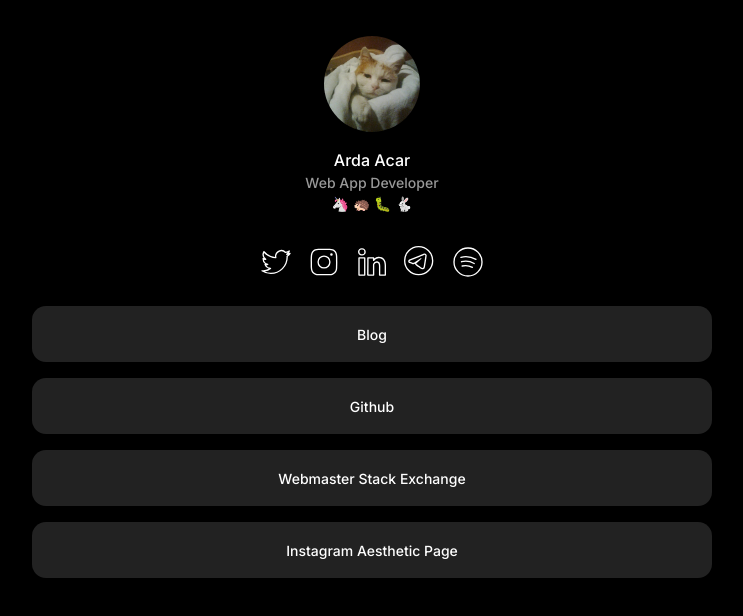
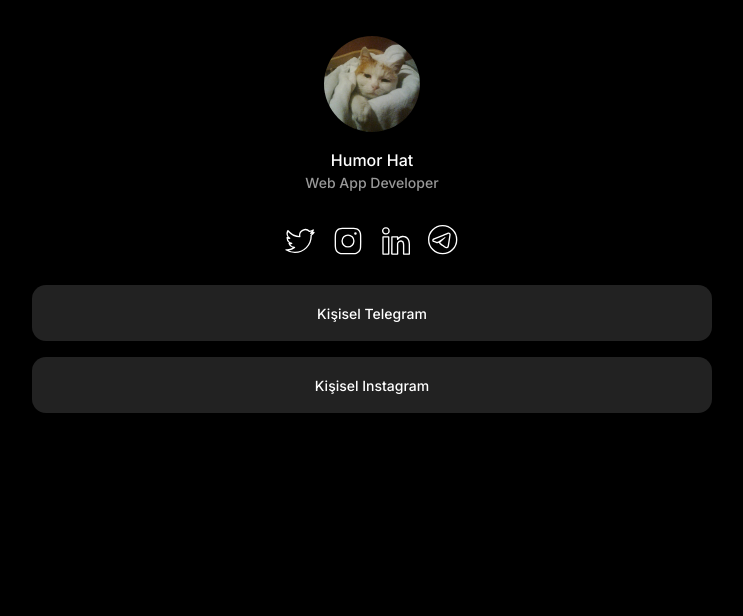
Before and after one commit to humorhat/humorhat.github.io, a plain HTML site: page index.html in a window 1280 px wide. Shown: the whole page, without its empty margins (268-1011 px from the left). Drawn offline with Linux system fonts and the light colour scheme.

Commit message:
Update index.html

```diff
--- a/index.html
+++ b/index.html
@@ -6,27 +6,24 @@
     <meta http-equiv="X-UA-Compatible" content="IE=edge">
     <meta name="viewport" content="width=device-width, initial-scale=1">
     <meta name="robots" content="noindex">
-    <title>Web App Developer | Arda Acar</title>
+    <title>Humor Hat</title>
     <link rel="shortcut icon" href="img/favicon.png" type="image/x-icon">
-    <meta name="description" content="Ben Arda Acar bu web sitesinde bağlantı profillerimi paylaşıyorum.">
+    <meta name="description" content="Ben Humor Hat bu web sitesinde bağlantı profillerimi paylaşıyorum.">
     <meta name="robots" content="max-snippet:-1, max-image-preview:large, max-video-preview:-1">
-    <link rel="canonical" href="https://social.ardacar.com/">
-    <meta property="og:site_name" content="Web App Developer | Arda Acar">
-    <meta name="author" content="Arda Acar, root@ardacar.com">
-    <meta name="publisher" content="Arda Acar">
+    <link rel="canonical" href="https://social.humorhat.com/">
+    <meta property="og:site_name" content="Humor Hat">
+    <meta name="author" content="Humor Hat, root@humorhat.com">
+    <meta name="publisher" content="Humor Hat">
     <meta property="og:type" content="website">
-    <meta property="og:title" content="Web App Developer | Arda Acar">
-    <meta property="og:description" content="Ben Arda Acar bu web sitesinde bağlantı profillerimi paylaşıyorum.">
-    <meta property="og:url" content="https://social.ardacar.com/">
-    <meta property="og:image" content="https://social.ardacar.com/img/wallpaper.png">
-    <meta property="og:image:secure_url" content="https://social.ardacar.com/img/wallpaper.png">
+    <meta property="og:title" content="Humor Hat">
+    <meta property="og:description" content="Ben Humor Hat bu web sitesinde bağlantı profillerimi paylaşıyorum.">
+    <meta property="og:url" content="https://social.humorhat.com/">
     <meta property="twitter:card" content="summary">
-    <meta property="twitter:site" content="@ardacarofficial">
-    <meta property="twitter:domain" content="social.ardacar.com">
-    <meta property="twitter:title" content="Web App Developer | Arda Acar">
-    <meta property="twitter:description" content="Ben Arda Acar bu web sitesinde bağlantı profillerimi paylaşıyorum.">
-    <meta property="twitter:creator" content="@ardacarofficial">
-    <meta property="twitter:image" content="https://social.ardacar.com/img/wallpaper.png">
+    <meta property="twitter:site" content="@humorhat">
+    <meta property="twitter:domain" content="social.humorhat.com">
+    <meta property="twitter:title" content="Humor Hat">
+    <meta property="twitter:description" content="Ben Humor Hat bu web sitesinde bağlantı profillerimi paylaşıyorum.">
+    <meta property="twitter:creator" content="@humorhat">
     <link rel="stylesheet" href="css/style.css" type="text/css">
     <link rel="preconnect" href="https://fonts.googleapis.com">
     <link rel="preconnect" href="https://fonts.gstatic.com" crossorigin="">
@@ -39,27 +36,26 @@
           <div class="sc-bdfBwQ gAZQBi hufEly"></div>
           <div class="sc-bdfBwQ eZNKTD">
             <div class="sc-bdfBwQ sc-gsTCUz jgGrsq bhdLno">
-              <div class="sc-bdfBwQ eZNKTD"><img src="img/profile.png" alt="Arda Acar Logo" class="sc-iBPRYJ flTywP"></div>
+              <div class="sc-bdfBwQ eZNKTD"><img src="img/profile.png" alt="Humor Hat Logo" class="sc-iBPRYJ flTywP"></div>
               <div class="sc-bdfBwQ llgrqs jvyDlw">
-                <h1 class="sc-dlfnbm fgRbfR eiGOpF">Arda Acar</h1>
+                <h1 class="sc-dlfnbm fgRbfR eiGOpF">Humor Hat</h1>
               </div>
               <div class="sc-bdfBwQ hTuoxC">
                 <h2 class="sc-hKgILt jbYlPX">Web App Developer</h2>
-                <h2 style="color:#fff;" class="sc-hKgILt jbYlPX">🦄 🦔 🐛 🐇</h2>
               </div>
             </div>
           </div>
           <div class="sc-bdfBwQ djBrvA">
             <div class="sc-bdfBwQ sc-gsTCUz cUWRuD bhdLno">
-              <a href="https://twitter.com/ardacarofficial" target="_blank" rel="external noopener nofollow" class="sc-eCssSg gsOJfM saVRV">
+              <a href="https://twitter.com/humorhat" target="_blank" rel="external noopener nofollow" class="sc-eCssSg gsOJfM saVRV">
                 <svg enable-background="new 0 0 24 24" viewBox="0 0 24 24" class="sc-gKsewC fzSGPN">
-                  <title data-testid="svgTitle" id="title_0.7207123551365433">Arda Acar Twitter SVG Logo</title>
+                  <title data-testid="svgTitle" id="title_0.7207123551365433">Humor Hat Twitter SVG Logo</title>
                   <path d="M8.1,21.034A12.717,12.717,0,0,1,1.23,19.019a.5.5,0,0,1,.329-.917,8.273,8.273,0,0,0,4.992-1,4.807,4.807,0,0,1-3.173-3.13.5.5,0,0,1,.348-.636A4.821,4.821,0,0,1,1.843,9.523a.548.548,0,0,1,.247-.458.506.506,0,0,1,.5-.034l.091.049A4.816,4.816,0,0,1,2.529,4a.507.507,0,0,1,.393-.247.5.5,0,0,1,.427.183,11.781,11.781,0,0,0,7.9,4.27c-.013-.144-.02-.289-.02-.435a4.81,4.81,0,0,1,8.116-3.493,8.157,8.157,0,0,0,2.32-.93.5.5,0,0,1,.73.583,4.781,4.781,0,0,1-.662,1.32c.191-.067.378-.143.563-.225a.5.5,0,0,1,.585.135.5.5,0,0,1,.034.6,9.2,9.2,0,0,1-2.057,2.2c0,.1,0,.208,0,.313A12.636,12.636,0,0,1,8.1,21.034ZM3.527,19.105a11.72,11.72,0,0,0,4.577.929A11.645,11.645,0,0,0,19.863,8.275c0-.179,0-.357-.012-.533a.5.5,0,0,1,.207-.43,8.181,8.181,0,0,0,.959-.81,9.068,9.068,0,0,1-.932.16.5.5,0,0,1-.316-.925,3.857,3.857,0,0,0,.977-.837,9.013,9.013,0,0,1-1.465.418.5.5,0,0,1-.461-.148,3.812,3.812,0,0,0-6.491,3.473.5.5,0,0,1-.1.434.489.489,0,0,1-.409.179A12.772,12.772,0,0,1,3.09,5.167,3.812,3.812,0,0,0,4.573,9.591a.5.5,0,0,1,.2.569.523.523,0,0,1-.491.347,4.772,4.772,0,0,1-1.36-.242A3.813,3.813,0,0,0,5.9,13.257a.5.5,0,0,1,.033.972,6.63,6.63,0,0,1-1.279.17,3.809,3.809,0,0,0,3.236,1.914.5.5,0,0,1,.3.894A9.081,9.081,0,0,1,3.527,19.105Z"></path>
                 </svg>
               </a>
-              <a href="https://instagram.com/arda.py" target="_blank" rel="external noopener nofollow" class="sc-eCssSg gsOJfM saVRV">
+              <a href="https://instagram.com/humorhat" target="_blank" rel="external noopener nofollow" class="sc-eCssSg gsOJfM saVRV">
                 <svg enable-background="new 0 0 24 24" viewBox="0 0 24 24" class="sc-gKsewC fzSGPN">
-                  <title data-testid="svgTitle" id="title_0.9028828169559742">Arda Acar Instagram SVG Logo</title>
+                  <title data-testid="svgTitle" id="title_0.9028828169559742">Humor Hat Instagram SVG Logo</title>
                   <path d="M21.938,7.71a7.329,7.329,0,0,0-.456-2.394,4.615,4.615,0,0,0-1.1-1.694,4.61,4.61,0,0,0-1.7-1.1,7.318,7.318,0,0,0-2.393-.456C15.185,2.012,14.817,2,12,2s-3.185.012-4.29.062a7.329,7.329,0,0,0-2.394.456,4.615,4.615,0,0,0-1.694,1.1,4.61,4.61,0,0,0-1.1,1.7A7.318,7.318,0,0,0,2.062,7.71C2.012,8.814,2,9.182,2,12s.012,3.186.062,4.29a7.329,7.329,0,0,0,.456,2.394,4.615,4.615,0,0,0,1.1,1.694,4.61,4.61,0,0,0,1.7,1.1,7.318,7.318,0,0,0,2.393.456c1.1.05,1.472.062,4.29.062s3.186-.012,4.29-.062a7.329,7.329,0,0,0,2.394-.456,4.9,4.9,0,0,0,2.8-2.8,7.318,7.318,0,0,0,.456-2.393c.05-1.1.062-1.472.062-4.29S21.988,8.814,21.938,7.71Zm-1,8.534a6.351,6.351,0,0,1-.388,2.077,3.9,3.9,0,0,1-2.228,2.229,6.363,6.363,0,0,1-2.078.388C15.159,20.988,14.8,21,12,21s-3.159-.012-4.244-.062a6.351,6.351,0,0,1-2.077-.388,3.627,3.627,0,0,1-1.35-.879,3.631,3.631,0,0,1-.879-1.349,6.363,6.363,0,0,1-.388-2.078C3.012,15.159,3,14.8,3,12s.012-3.159.062-4.244A6.351,6.351,0,0,1,3.45,5.679a3.627,3.627,0,0,1,.879-1.35A3.631,3.631,0,0,1,5.678,3.45a6.363,6.363,0,0,1,2.078-.388C8.842,3.012,9.205,3,12,3s3.158.012,4.244.062a6.351,6.351,0,0,1,2.077.388,3.627,3.627,0,0,1,1.35.879,3.631,3.631,0,0,1,.879,1.349,6.363,6.363,0,0,1,.388,2.078C20.988,8.841,21,9.2,21,12S20.988,15.159,20.938,16.244Z"></path>
                   <path d="M17.581,5.467a.953.953,0,1,0,.952.952A.954.954,0,0,0,17.581,5.467Z"></path>
                   <path d="M12,7.073A4.927,4.927,0,1,0,16.927,12,4.932,4.932,0,0,0,12,7.073Zm0,8.854A3.927,3.927,0,1,1,15.927,12,3.932,3.932,0,0,1,12,15.927Z"></path>
@@ -67,54 +63,31 @@
               </a>
               <a href="https://linkedin.com/in/ardacar" target="_blank" rel="external noopener nofollow" class="sc-eCssSg gsOJfM saVRV">
                 <svg enable-background="new 0 0 24 24" viewBox="0 0 24 24" class="sc-gKsewC fzSGPN">
-                  <title data-testid="svgTitle" id="title_0.38597013940622893">Arda Acar Linkedin SVG Logo</title>
+                  <title data-testid="svgTitle" id="title_0.38597013940622893">Humor Hat Linkedin SVG Logo</title>
                   <path d="M4.425,1.671A2.738,2.738,0,0,0,1.5,4.4,2.71,2.71,0,0,0,4.369,7.128H4.4a2.734,2.734,0,1,0,.028-5.457ZM4.4,6.128H4.369a1.736,1.736,0,1,1,.056-3.457A1.737,1.737,0,1,1,4.4,6.128Z"></path>
                   <path d="M6.541,8.431H2.253a.5.5,0,0,0-.5.5v12.9a.5.5,0,0,0,.5.5H6.541a.5.5,0,0,0,.5-.5V8.931A.5.5,0,0,0,6.541,8.431Zm-.5,12.9H2.753V9.431H6.041Z"></path>
                   <path d="M17.064,8.128A4.691,4.691,0,0,0,13.7,9.362V8.931a.5.5,0,0,0-.5-.5H8.914a.5.5,0,0,0-.5.523c.053,1.183,0,12.756,0,12.873a.5.5,0,0,0,.5.5H13.2a.5.5,0,0,0,.5-.5v-7.2a2.749,2.749,0,0,1,.1-.86,1.869,1.869,0,0,1,1.737-1.254c.413,0,1.671,0,1.671,2.417v6.9a.5.5,0,0,0,.5.5H22a.5.5,0,0,0,.5-.5v-7.4C22.5,10.485,20.467,8.128,17.064,8.128Zm4.436,13.2H18.213v-6.4c0-2.973-1.673-3.417-2.671-3.417a2.83,2.83,0,0,0-2.664,1.878,3.253,3.253,0,0,0-.177,1.236v6.7H9.416c.009-2.058.04-9.654.009-11.9H12.7v1.328a.5.5,0,0,0,.92.272,3.769,3.769,0,0,1,3.443-1.9c2.819,0,4.436,1.934,4.436,5.305Z"></path>
                 </svg>
               </a>
-              <a href="https://t.me/ardacar" target="_blank" rel="external noopener nofollow" class="sc-eCssSg gsOJfM saVRV">
+              <a href="https://t.me/humorhat" target="_blank" rel="external noopener nofollow" class="sc-eCssSg gsOJfM saVRV">
                 <svg enable-background="new 0 0 24 24" viewBox="0 0 24 24" class="sc-gKsewC fzSGPN">
-                  <title data-testid="svgTitle" id="title_0.7168169944366265">Arda Acar Telegram SVG Logo</title>
+                  <title data-testid="svgTitle" id="title_0.7168169944366265">Humor Hat Telegram SVG Logo</title>
                   <path d="M11 0a11 11 0 1011 11A11.012 11.012 0 0011 0zm0 21a10 10 0 1110-10 10.011 10.011 0 01-10 10zm4.464-15.366a2.405 2.405 0 00-.821.155c-.114.047-2.402.985-3.101 1.29L4.489 9.984c-.827.323-1.284.801-1.342 1.416a1.414 1.414 0 00.677 1.298l.097.06.108.038c.044.015 1.091.373 2.01.649a3.527 3.527 0 001.01.156 2.31 2.31 0 001.203-.296l.07-.047-.001.044a1.617 1.617 0 00.602 1.219c.67.566 2.133 1.523 2.836 1.982.15.099.257.168.296.195a3.755 3.755 0 001.939.752 1.71 1.71 0 00.39-.044 1.859 1.859 0 001.34-1.665l.755-4.736.198-1.295c.193-1.254.304-1.98.327-2.31a1.626 1.626 0 00-.388-1.289 1.534 1.534 0 00-1.152-.477zm.027 5.214l-.759 4.765s-.06.698-.576.82a.707.707 0 01-.162.017 2.892 2.892 0 01-1.356-.564c-.121-.091-2.276-1.457-3.065-2.124a.575.575 0 01.03-.972 115.996 115.996 0 003.187-3.034c.236-.236.472-.676.196-.676a2.37 2.37 0 00-.985.494l-4.279 2.883a1.353 1.353 0 01-.673.144 2.514 2.514 0 01-.723-.114c-.91-.273-1.972-.637-1.972-.637s-.729-.456.515-.941l7.071-2.913c.698-.304 3.065-1.275 3.065-1.275a1.44 1.44 0 01.46-.087c.286 0 .592.128.542.694-.03.425-.273 1.912-.516 3.52z"></path>
-                </svg>
-              </a>
-              <a href="https://open.spotify.com/user/eqbobu1fy4yudngtxn3klzcis" target="_blank" rel="external noopener nofollow" class="sc-eCssSg gsOJfM saVRV">
-                <svg enable-background="new 0 0 24 24" viewBox="0 0 24 24" class="sc-gKsewC fzSGPN">
-                  <title data-testid="svgTitle" id="title_0.7150907606221844">Arda Acar Spotify SVG Logo</title>
-                  <path d="M18,10.561a.494.494,0,0,1-.245-.065,15.2,15.2,0,0,0-10.95-1.55.5.5,0,0,1-.232-.973A16.2,16.2,0,0,1,18.25,9.626a.5.5,0,0,1-.247.935Z"></path>
-                  <path d="M16.646,13.632a.5.5,0,0,1-.249-.066,12.459,12.459,0,0,0-9.121-1.292.5.5,0,1,1-.237-.971A13.458,13.458,0,0,1,16.9,12.7a.5.5,0,0,1-.25.933Z"></path>
-                  <path d="M15.312,16.583a.5.5,0,0,1-.251-.068,9.777,9.777,0,0,0-7.295-1.033.5.5,0,0,1-.245-.97,10.768,10.768,0,0,1,8.043,1.139.5.5,0,0,1-.252.932Z"></path>
-                  <path d="M12,23A11,11,0,1,1,23,12,11.013,11.013,0,0,1,12,23ZM12,2A10,10,0,1,0,22,12,10.011,10.011,0,0,0,12,2Z"></path>
                 </svg>
               </a>
             </div>
           </div>
           <div class="sc-bdfBwQ pkAuV">
             <div class="sc-bdfBwQ hBNyQA eaMbDs">
-              <a href="https://ardacar.com/" target="_blank" height="auto" class="sc-pFZIQ ldGKnQ imjgnX">
-                <p class="sc-hKgILt CczVW rsIfq">Blog</p>
+              <a href="https://t.me/allahsiz" target="_blank" height="auto" class="sc-pFZIQ ldGKnQ imjgnX">
+                <p class="sc-hKgILt CczVW rsIfq">Kişisel Telegram</p>
               </a>
             </div>
           </div>
           <div class="sc-bdfBwQ pkAuV">
             <div class="sc-bdfBwQ hBNyQA eaMbDs">
-              <a href="https://github.com/ardacar" target="_blank" rel="external noopener nofollow" height="auto" class="sc-pFZIQ ldGKnQ imjgnX">
-                <p class="sc-hKgILt CczVW rsIfq">Github</p>
-              </a>
-            </div>
-          </div>
-          <div class="sc-bdfBwQ pkAuV">
-            <div class="sc-bdfBwQ hBNyQA eaMbDs">
-              <a href="https://webmasters.stackexchange.com/users/122353/ardacar" target="_blank" rel="external noopener nofollow" height="auto" class="sc-pFZIQ ldGKnQ imjgnX">
-                <p class="sc-hKgILt CczVW rsIfq">Webmaster Stack Exchange</p>
-              </a>
-            </div>
-          </div>
-          <div class="sc-bdfBwQ pkAuV">
-            <div class="sc-bdfBwQ hBNyQA eaMbDs">
-              <a href="https://www.instagram.com/aestland/" target="_blank" rel="external noopener nofollow" height="auto" class="sc-pFZIQ ldGKnQ imjgnX">
-                <p class="sc-hKgILt CczVW rsIfq">Instagram Aesthetic Page</p>
+              <a href="https://instagram.com/eray.god" target="_blank" rel="external noopener nofollow" height="auto" class="sc-pFZIQ ldGKnQ imjgnX">
+                <p class="sc-hKgILt CczVW rsIfq">Kişisel Instagram</p>
               </a>
             </div>
           </div>
```
